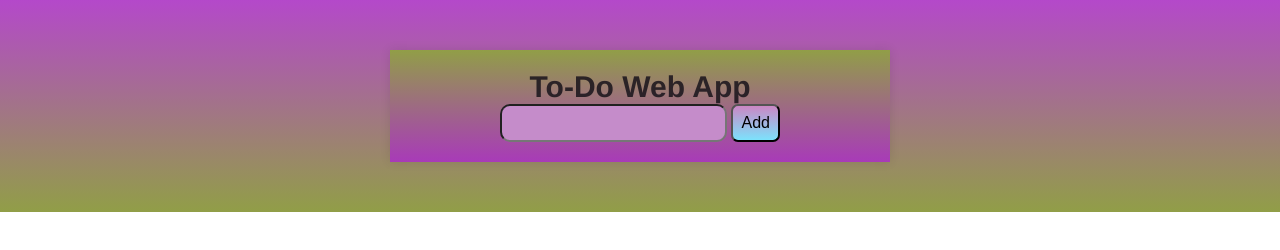
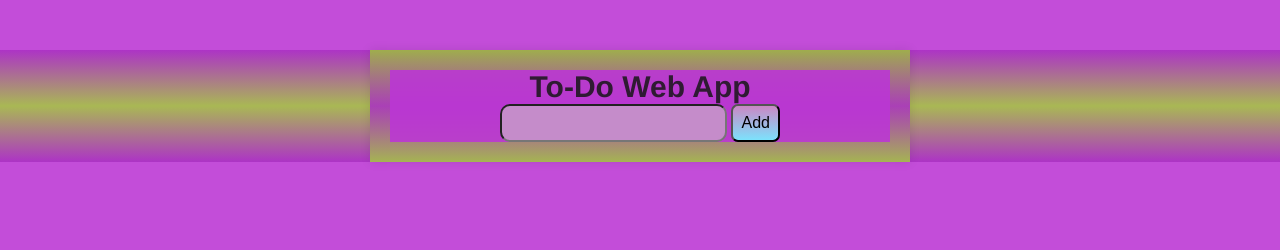
Before and after one commit to swainseemran/OIB-SIP-3, a plain HTML site: page index.html in a window 1280 px wide. Drawn offline with Linux system fonts and the light colour scheme.

Commit message:
modified css

```diff
--- a/style.css
+++ b/style.css
@@ -1,12 +1,12 @@
 *{
     margin: 0;
     padding: 0;
-    box-sizing: border-box;
+    background: #bb36d5e1;
 }
 
 body {
     font-family: 'Franklin Gothic Medium', 'Arial Narrow', Arial, sans-serif;
-    background: linear-gradient(#aa30c3e1, #919e47);
+    background: linear-gradient(#aa30c3e1, #a9b854, #aa30c3e1);
     background-repeat: no-repeat;
     background-size: cover;
 }
@@ -16,7 +16,7 @@ body {
     margin: 50px auto;
     padding: 20px;
     box-shadow: 0 0 10px rgba(0, 0, 0, 0.1);
-    background: linear-gradient( #919e47, #aa30c3e1);
+    background: linear-gradient( #9fad4d, #aa30c3e1, #a5b452);
 }
 
 h1 {
```
